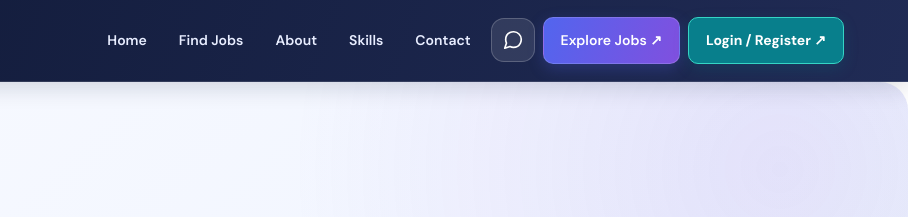
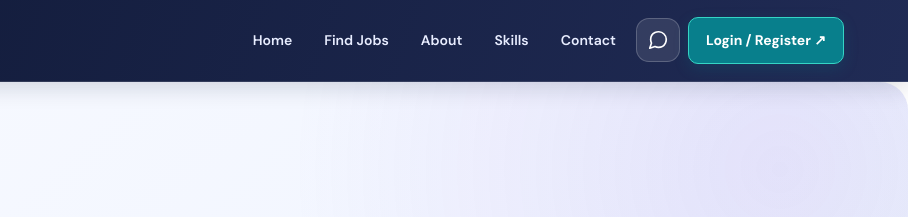
Before and after one commit to vaishnavi1545/skillbridge-job-portal, a website: page public/index.html in a window 1280 px wide. Shown: the top 217 px of the page, 372-1280 px from the left. Drawn offline with Linux system fonts and the light colour scheme.

Commit message:
Update index.html

```diff
--- a/public/index.html
+++ b/public/index.html
@@ -56,8 +56,6 @@
         a8.5 8.5 0 0 1 8 8z"/>
     </svg>
 </a>
-
-  <a href="#jobs" class="nav-cta">Explore Jobs ↗</a>
   <a href="login.html" class="nav-cta">Login / Register ↗</a>
   </nav>
   </header>
```
